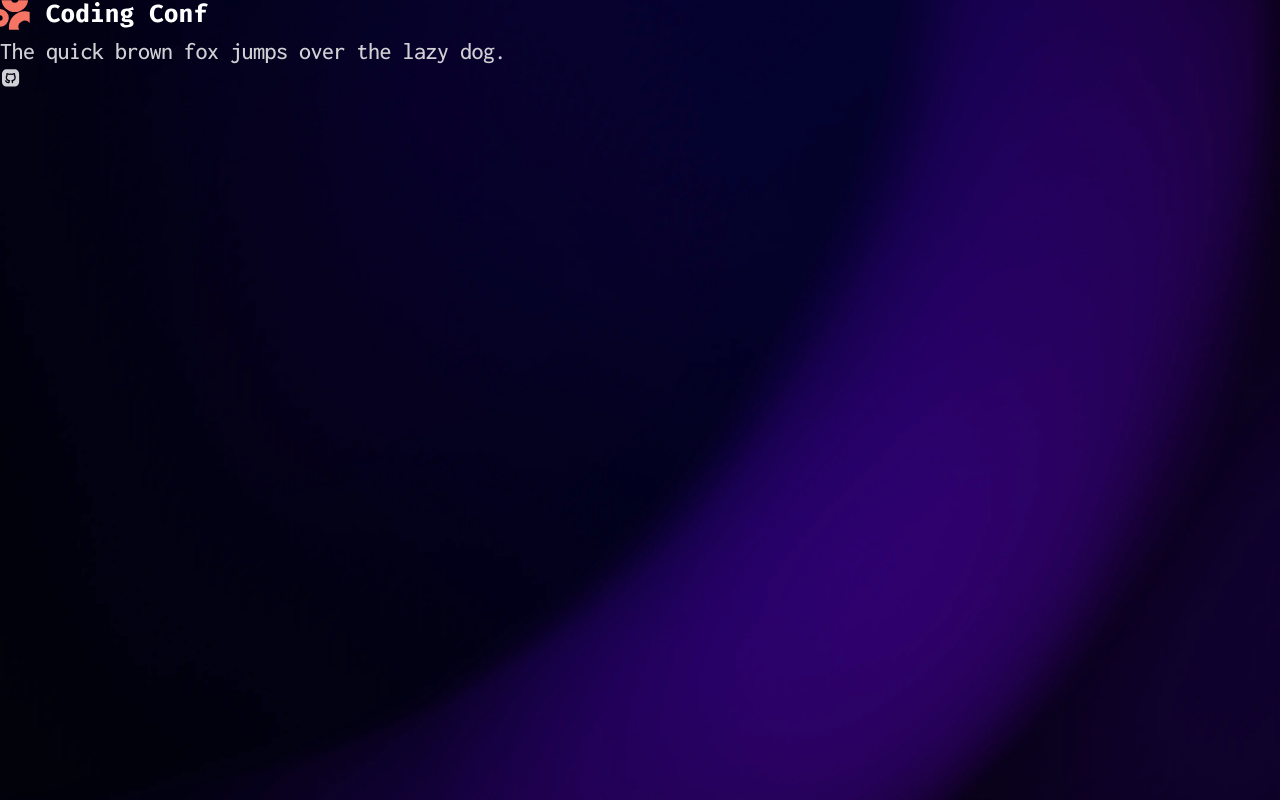
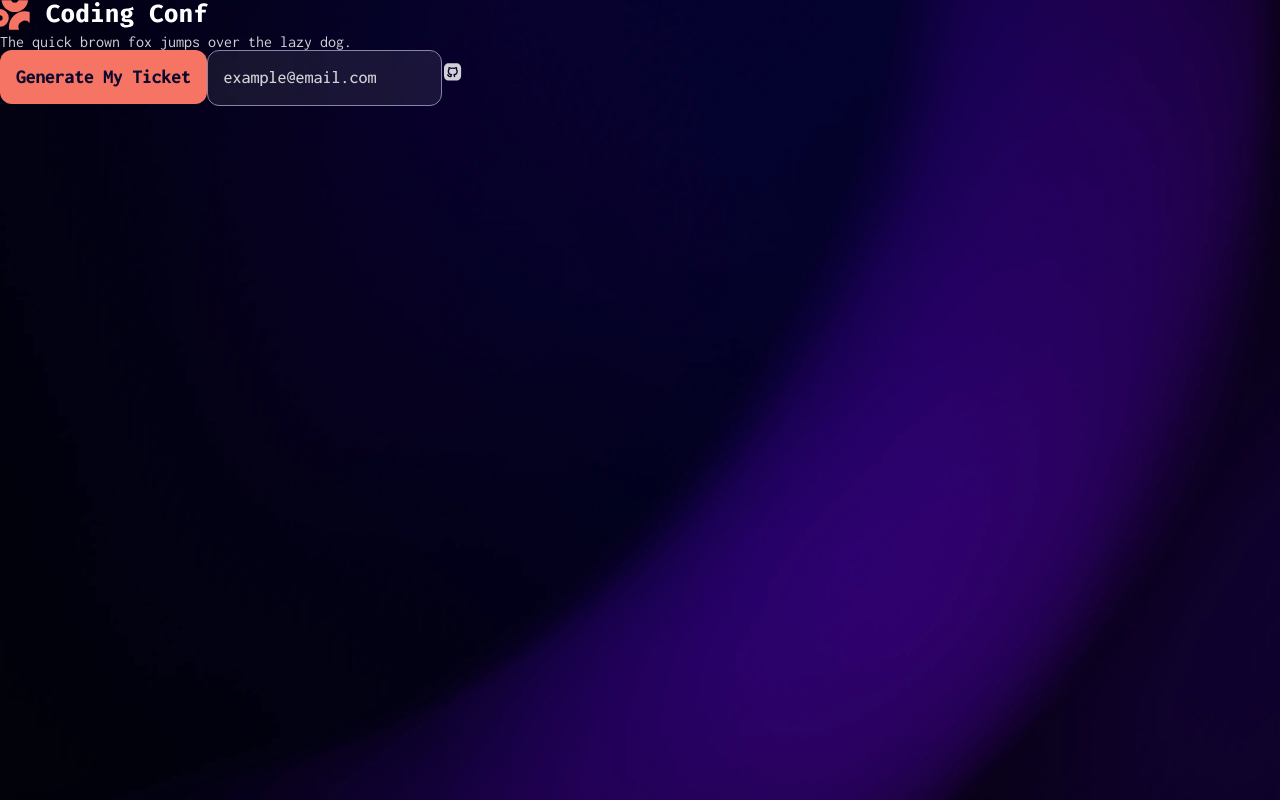
Before and after one commit to Arsalan2078/conference-ticket-generator, a React (Vite) app: page / in a window 1280 px wide. Built offline with nearby package versions, Linux system fonts and the light colour scheme.

Commit message:
stylized button and generic input

```diff
--- a/src/App.module.scss
+++ b/src/App.module.scss
@@ -8,6 +8,71 @@
 
   background: var(--bg-image) bottom / cover no-repeat fixed;
   color: var(--text-color);
+}
+
+// button styles
+.app button {
+  border-radius: var(--rds-12);
+  padding: var(--spc-16);
+
+  cursor: pointer;
+
+  --bg-color: rgba(var(--clr-orange-500));
+  --text-color: rgb(var(--clr-neutral-900));
+  background-color: var(--bg-color);
+  color: var(--text-color);
+
+  @include mixins.text-preset-5-extra-bold;
+
+  transition:
+    background-color var(--transition),
+    color var(--transition),
+    box-shadow var(--transition);
+
+  &:hover,
+  &:active {
+    --bg-color: rgb(var(--clr-orange-700));
+  }
+
+  &:focus {
+    box-shadow:
+      0 0 0 0.1875rem black,
+      0 0 0 0.25rem white;
+  }
+}
+
+// input styles
+.app input {
+  border-radius: var(--rds-12);
+  padding: var(--spc-16);
+
+  --border-color: rgb(var(--clr-neutral-500));
+  --bg-opacity: 0.08;
+  --bg-color: rgb(var(--clr-neutral-0), var(--bg-opacity));
+
+  border: 0.0625rem solid var(--border-color);
+  background-color: var(--bg-color);
+
+  @include mixins.text-preset-6;
+
+  transition:
+    border-color var(--transition),
+    background-color var(--transition),
+    box-shadow var(--transition);
+
+  &:hover {
+    --bg-opacity: 0.2;
+  }
+
+  &:focus {
+    box-shadow:
+      0 0 0 0.1875rem rgb(var(--clr-neutral-900)),
+      0 0 0 0.3125rem rgb(var(--neutral-500));
+  }
+
+  &:invalid {
+    --border-color: rgb(var(--clr-orange-500));
+  }
 }
 
 @include mixins.screen-tablet {
--- a/src/App.tsx
+++ b/src/App.tsx
@@ -9,6 +9,10 @@ export default function App() {
 
       <p>The quick brown fox jumps over the lazy dog.</p>
 
+      <button>Generate My Ticket</button>
+
+      <input type="email" name="" id="" placeholder="example@email.com"/>
+
       <Icon icon="github" />
     </div>
   );
--- a/src/styles/_mixins.scss
+++ b/src/styles/_mixins.scss
@@ -3,6 +3,79 @@
   font-size: $fs;
   line-height: $lh;
   letter-spacing: $ls;
+}
+
+// typography mixins
+@mixin text-preset-1 {
+  @include font-styles(
+    var(--fw-extra-bold),
+    var(--fs-2xl),
+    var(--lh-110),
+    var(--ls-tightest)
+  );
+}
+
+@mixin text-preset-2 {
+  @include font-styles(
+    var(--fw-bold),
+    var(--fs-xl),
+    var(--lh-110),
+    var(--ls-tightest)
+  );
+}
+
+@mixin text-preset-3 {
+  @include font-styles(
+    var(--fw-bold),
+    var(--fs-lg),
+    var(--lh-110),
+    var(--ls-tightest)
+  );
+}
+
+@mixin text-preset-4 {
+  @include font-styles(
+    var(--fw-medium),
+    var(--fs-rg),
+    var(--lh-120),
+    var(--ls-tighterer)
+  );
+}
+
+@mixin text-preset-5 {
+  @include font-styles(
+    var(--fw-medium),
+    var(--fs-sm),
+    var(--lh-110),
+    var(--ls-tighterer)
+  );
+}
+
+@mixin text-preset-5-extra-bold {
+  @include font-styles(
+    var(--fw-extra-bold),
+    var(--fs-sm),
+    var(--lh-110),
+    var(--ls-tighter)
+  );
+}
+
+@mixin text-preset-6 {
+  @include font-styles(
+    var(--fw-medium),
+    var(--fs-xs),
+    var(--lh-120),
+    var(--ls-none)
+  );
+}
+
+@mixin text-preset-7 {
+  @include font-styles(
+    var(--fw-regular),
+    var(--fs-2xs),
+    var(--lh-120),
+    var(--ls-tight)
+  );
 }
 
 // media queries mixins
--- a/src/styles/_typography.scss
+++ /dev/null
@@ -1,75 +0,0 @@
-@use "./mixins";
-
-.text-preset {
-  &-1 {
-    @include mixins.font-styles(
-      var(--fw-extra-bold),
-      var(--fs-2xl),
-      var(--lh-110),
-      var(--ls-tightest)
-    );
-  }
-
-  &-2 {
-    @include mixins.font-styles(
-      var(--fw-bold),
-      var(--fs-xl),
-      var(--lh-110),
-      var(--ls-tightest)
-    );
-  }
-
-  &-3 {
-    @include mixins.font-styles(
-      var(--fw-bold),
-      var(--fs-lg),
-      var(--lh-110),
-      var(--ls-tightest)
-    );
-  }
-
-  &-4 {
-    @include mixins.font-styles(
-      var(--fw-medium),
-      var(--fs-rg),
-      var(--lh-120),
-      var(--ls-tighterer)
-    );
-  }
-
-  &-5 {
-    @include mixins.font-styles(
-      var(--fw-medium),
-      var(--fs-sm),
-      var(--lh-110),
-      var(--ls-tighterer)
-    );
-  }
-
-  &-5-extra-bold {
-    @include mixins.font-styles(
-      var(--fw-extra-bold),
-      var(--fs-sm),
-      var(--lh-110),
-      var(--ls-tighter)
-    );
-  }
-
-  &-6 {
-    @include mixins.font-styles(
-      var(--fw-medium),
-      var(--fs-xs),
-      var(--lh-120),
-      var(--ls-none)
-    );
-  }
-
-  &-7 {
-    @include mixins.font-styles(
-      var(--fw-regular),
-      var(--fs-2xs),
-      var(--lh-120),
-      var(--ls-tight)
-    );
-  }
-}
--- a/src/styles/index.scss
+++ b/src/styles/index.scss
@@ -1,4 +1,3 @@
 @use "./reset";
 @use "./font-faces";
 @use "./root";
-@use "./typography";
```
Also changed, not shown: 1 other file (tests, documents, lock files or other folders).
